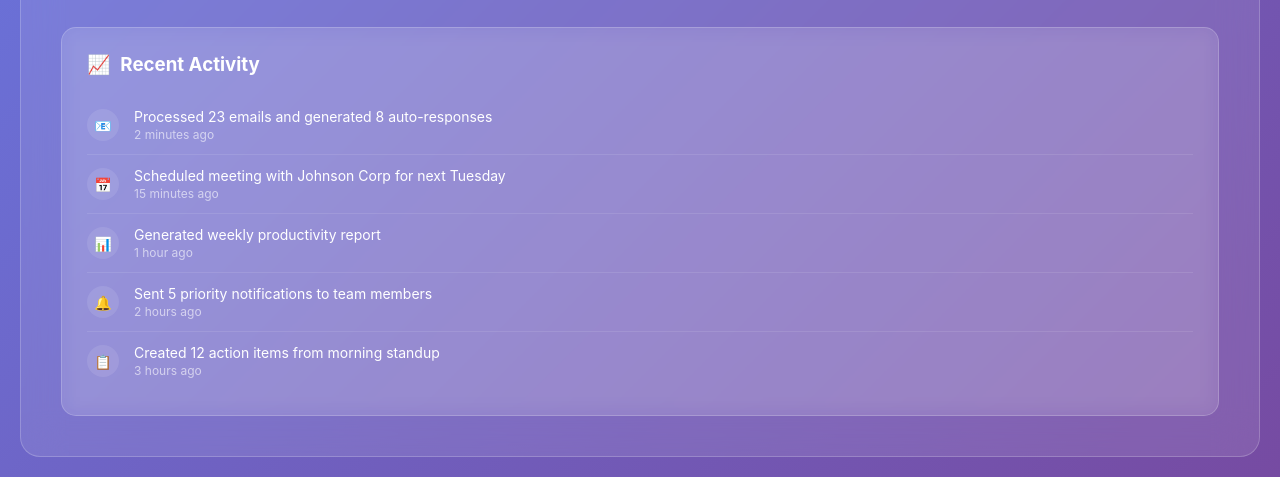
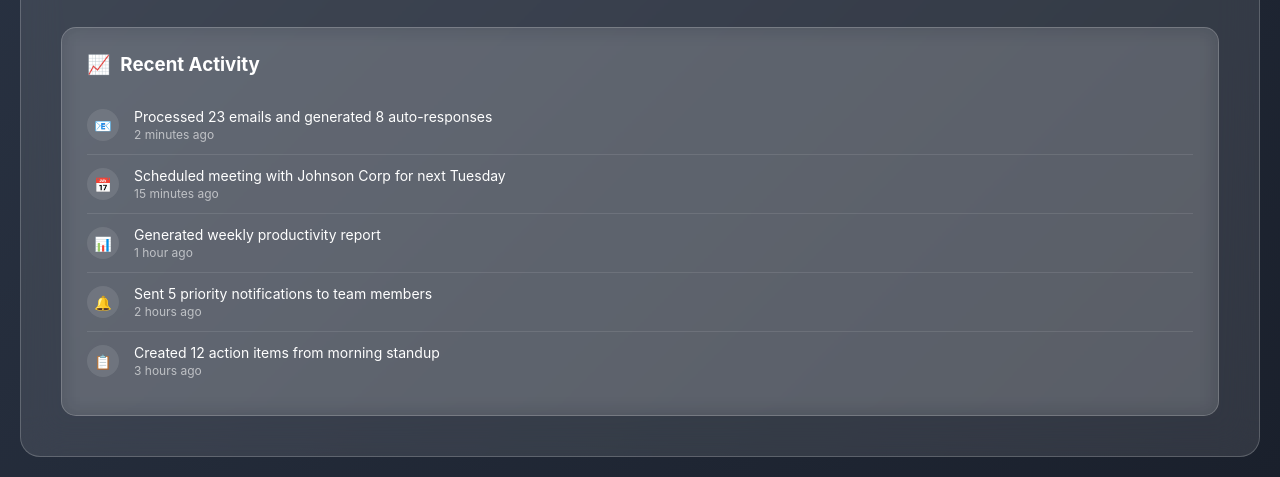
Before and after one commit to NeftyBallers/ai-secretary-demo, a website: page index.html in a window 1280 px wide. Shown: the part 673-1150 px from the top of the page. Drawn offline with Linux system fonts and the light colour scheme.

Commit message:
Update index.html

```diff
--- a/index.html
+++ b/index.html
@@ -13,7 +13,7 @@
 
         body {
             font-family: -apple-system, BlinkMacSystemFont, 'Segoe UI', Roboto, sans-serif;
-            background: linear-gradient(135deg, #667eea 0%, #764ba2 100%);
+            background: linear-gradient(135deg, #2d3748 0%, #1a202c 100%);
             min-height: 100vh;
             padding: 20px;
         }
```
